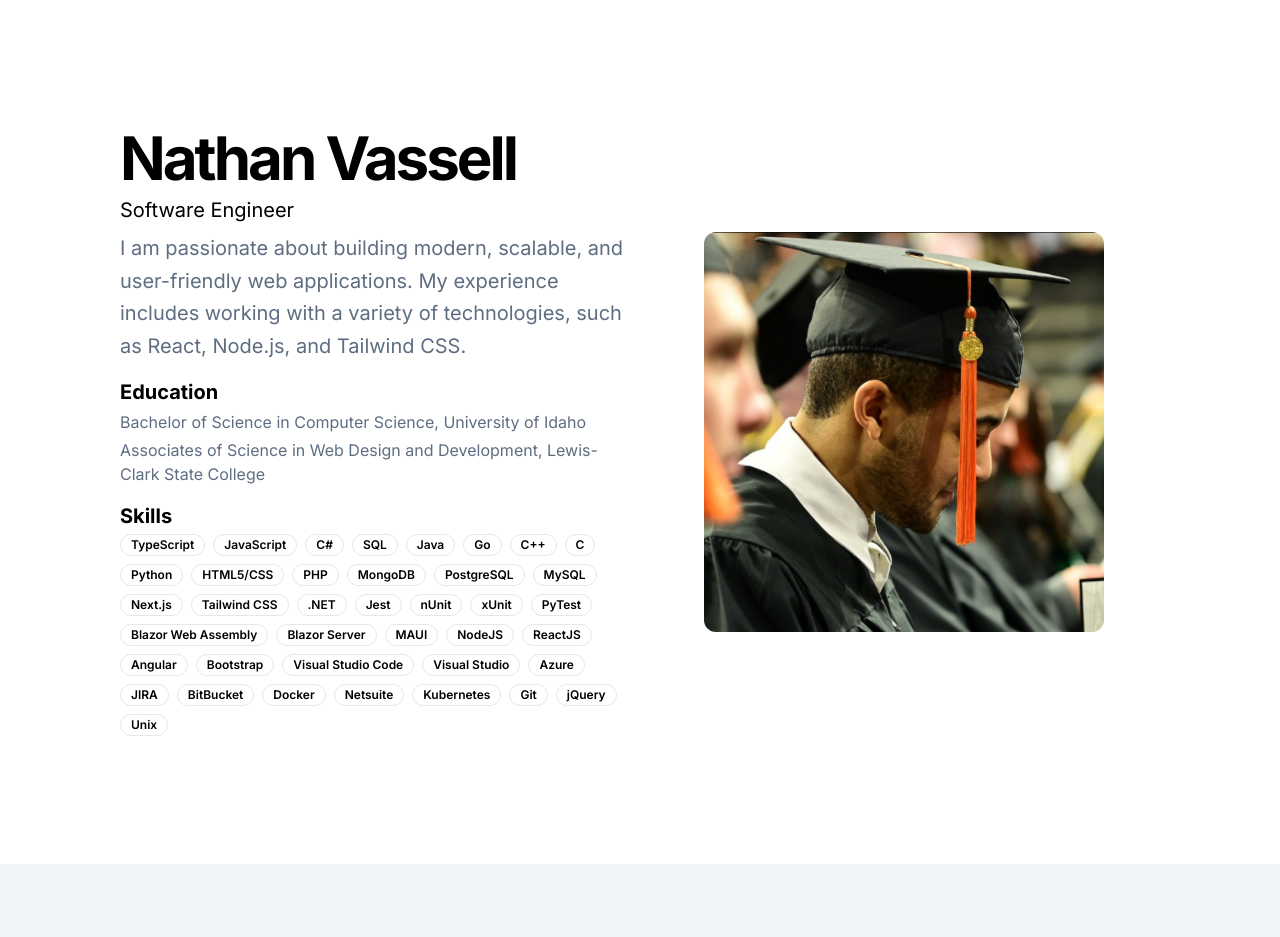
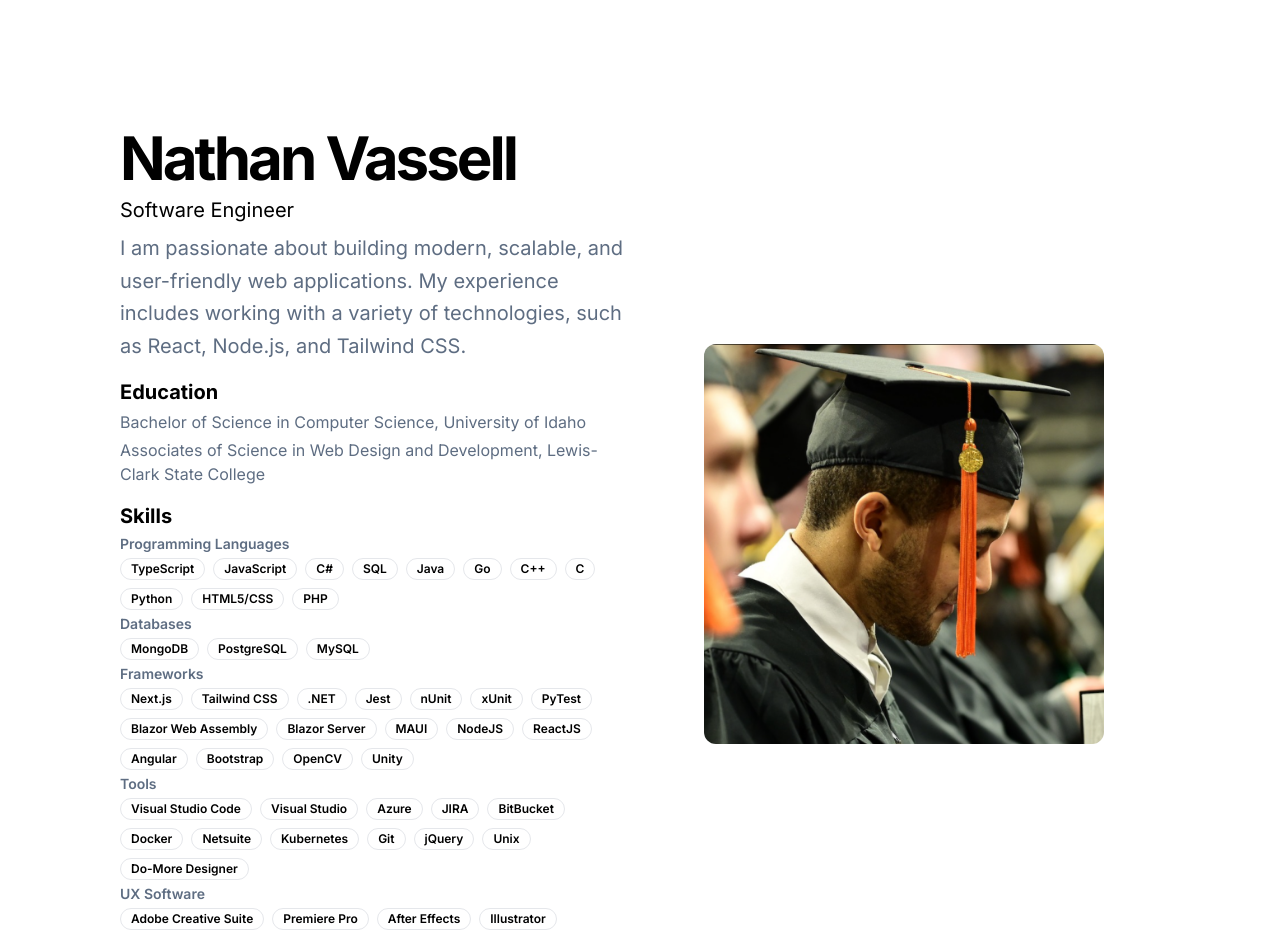
Before and after one commit to nvassell/portfolio, a Next.js app: page / in a window 1280 px wide. Shown: the top 937 px of the page. Built offline with nearby package versions, Linux system fonts and the light colour scheme.

Commit message:
chore: Refactor skills.ts and Skills component

```diff
--- a/src/app/data/skills.ts
+++ b/src/app/data/skills.ts
@@ -1,4 +1,4 @@
-export const skills = [
+export const programmingLanguages = [
   "TypeScript",
   "JavaScript",
   "C#",
@@ -10,9 +10,11 @@ export const skills = [
   "Python",
   "HTML5/CSS",
   "PHP",
-  "MongoDB",
-  "PostgreSQL",
-  "MySQL",
+];
+
+export const databases = ["MongoDB", "PostgreSQL", "MySQL"];
+
+export const frameworks = [
   "Next.js",
   "Tailwind CSS",
   ".NET",
@@ -27,8 +29,11 @@ export const skills = [
   "ReactJS",
   "Angular",
   "Bootstrap",
-  // "OpenCV",
-  // "Unity",
+  "OpenCV",
+  "Unity",
+];
+
+export const tools = [
   "Visual Studio Code",
   "Visual Studio",
   "Azure",
@@ -40,11 +45,15 @@ export const skills = [
   "Git",
   "jQuery",
   "Unix",
-  // "Do-More Designer",
-  // "Adobe Creative Suite: Premiere Pro",
-  // "After Effects",
-  // "Illustrator",
-  // "Photoshop",
-  // "XD",
-  // "Dreamweaver",
+  "Do-More Designer",
 ];
+
+export const uxSoftware = [
+  "Adobe Creative Suite",
+  "Premiere Pro",
+  "After Effects",
+  "Illustrator",
+  "Photoshop",
+  "XD",
+  "Dreamweaver",
+];
--- a/src/app/page.tsx
+++ b/src/app/page.tsx
@@ -1,9 +1,8 @@
 import React from "react";
 import Image from "next/image";
-import { Badge } from "@/components/ui/badge";
-import { skills } from "./data/skills";
 import { ProjectTile } from "@/components/ProjectTile";
 import { OtherProjectTile } from "@/components/OtherProjectTile";
+import { Skills } from "@/components/Skills";
 
 export default function Home() {
   return (
@@ -37,16 +36,7 @@ export default function Home() {
                       Lewis-Clark State College
                     </p>
                   </div>
-                  <div className="grid gap-1">
-                    <h3 className="text-xl font-bold">Skills</h3>
-                    <div className="flex flex-wrap gap-2">
-                      {skills.map((skill, index) => (
-                        <Badge key={index} variant="primary">
-                          {skill}
-                        </Badge>
-                      ))}
-                    </div>
-                  </div>
+                  <Skills />
                 </div>
               </div>
             </div>
--- /dev/null
+++ b/src/components/Skills.tsx
@@ -0,0 +1,59 @@
+import React from "react";
+import {
+  databases,
+  frameworks,
+  programmingLanguages,
+  tools,
+  uxSoftware,
+} from "@/app/data/skills";
+import { Badge } from "./ui/badge";
+
+export const Skills: React.FC = () => {
+  return (
+    <div className="grid gap-1">
+      <h3 className="text-xl font-bold">Skills</h3>
+      <h4 className="text-sm font-semibold text-muted">
+        Programming Languages
+      </h4>
+      <div className="flex flex-wrap gap-2">
+        {programmingLanguages.map((skill, index) => (
+          <Badge key={index} variant="primary">
+            {skill}
+          </Badge>
+        ))}
+      </div>
+      <h4 className="text-sm font-semibold text-muted">Databases</h4>
+      <div className="flex flex-wrap gap-2">
+        {databases.map((skill, index) => (
+          <Badge key={index} variant="primary">
+            {skill}
+          </Badge>
+        ))}
+      </div>
+      <h4 className="text-sm font-semibold text-muted">Frameworks</h4>
+      <div className="flex flex-wrap gap-2">
+        {frameworks.map((skill, index) => (
+          <Badge key={index} variant="primary">
+            {skill}
+          </Badge>
+        ))}
+      </div>
+      <h4 className="text-sm font-semibold text-muted">Tools</h4>
+      <div className="flex flex-wrap gap-2">
+        {tools.map((skill, index) => (
+          <Badge key={index} variant="primary">
+            {skill}
+          </Badge>
+        ))}
+      </div>
+      <h4 className="text-sm font-semibold text-muted">UX Software</h4>
+      <div className="flex flex-wrap gap-2">
+        {uxSoftware.map((skill, index) => (
+          <Badge key={index} variant="primary">
+            {skill}
+          </Badge>
+        ))}
+      </div>
+    </div>
+  );
+};
```
